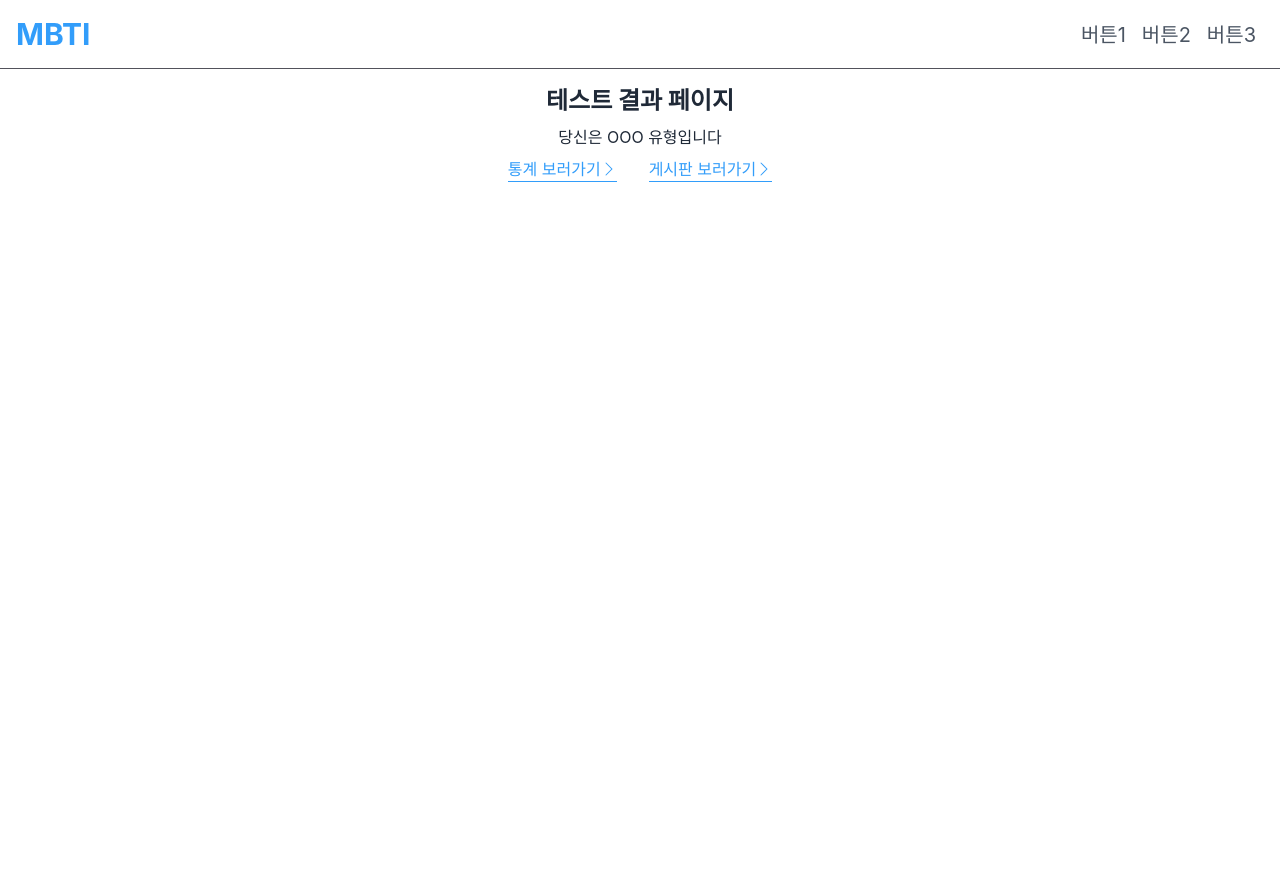
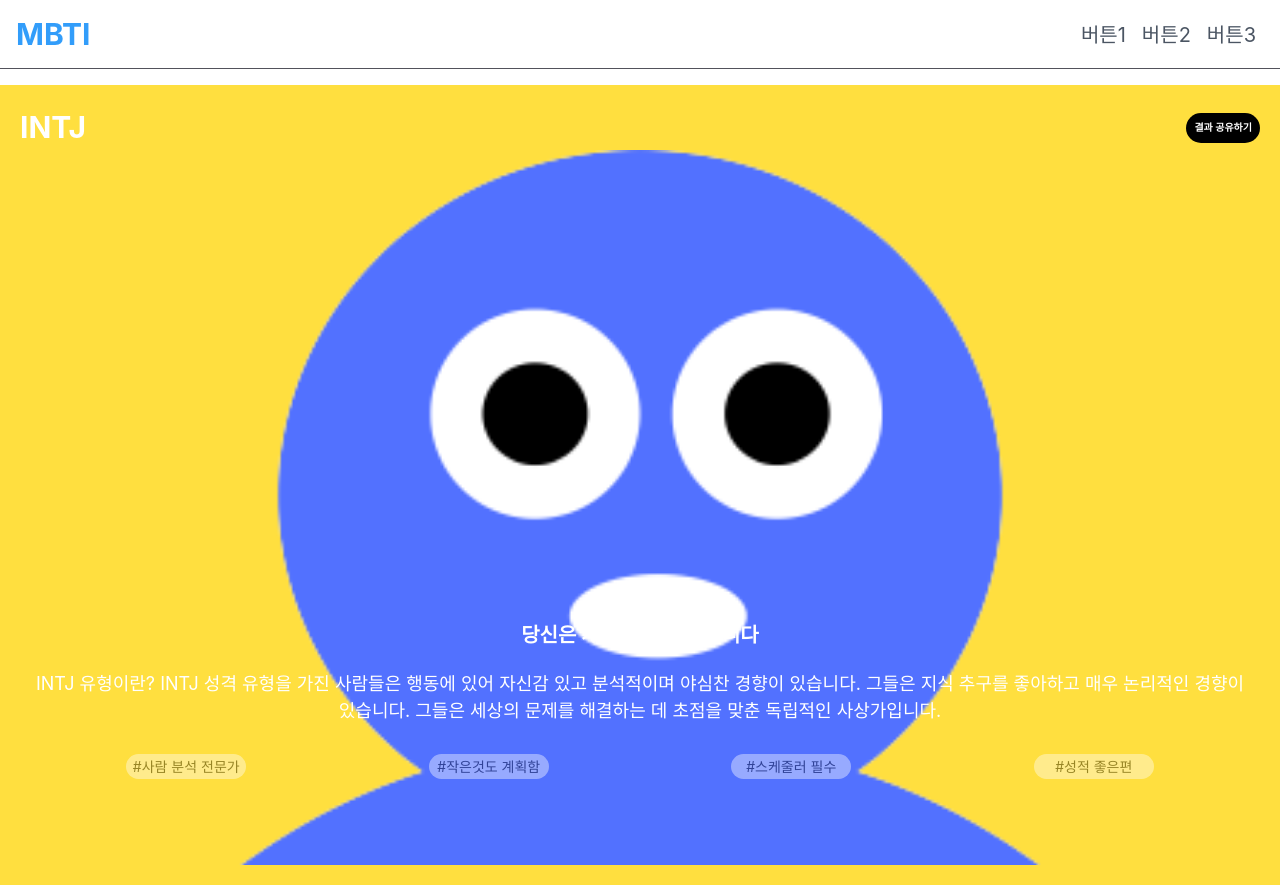
Before and after one commit to are-you-T/client, a React (Create React App) app: page /test/result in a window 1280 px wide. Before the commit the page ends 800 px from the top, so only its background shows below. Built offline with nearby package versions, Linux system fonts and the light colour scheme.

Commit message:
style: TestResult 페이지 result section 구조잡기 + 스타일링

```diff
--- /dev/null
+++ b/src/components/test-result/HashTag.module.css
@@ -0,0 +1,10 @@
+.tag{
+  border-radius: 1rem;
+  background-color: white;
+  opacity: 0.4;
+  color: black;
+  font-size: 14px;
+  width: 120px;
+  margin-top: 20px;
+  padding: 2px;
+}
--- /dev/null
+++ b/src/components/test-result/HashTag.tsx
@@ -0,0 +1,9 @@
+import React from 'react';
+import styles from './HashTag.module.css';
+
+//@ts-ignore
+export default function HashTag({text}) {
+  return (
+    <li className={styles.tag}>#{text}</li>
+  );
+}
--- /dev/null
+++ b/src/pages/TestResult.module.css
@@ -0,0 +1,65 @@
+.container{
+  display: flex;
+  flex-direction: column;
+  width: 100%;
+  height: 100vh;
+  background-color: #ffdf3f;
+  color: #ffffff;
+  padding: 20px;
+}
+
+.header{
+  display: flex;
+  justify-content: space-between;
+  align-items: center;
+}
+
+.mbti{
+  font-weight: bold;
+  font-size:30px;
+}
+
+.resultBtn{
+  background-color: #000000;
+  font-size: 10px;
+  font-weight: bold;
+  border-radius: 20px;
+  height: 30px;
+  padding: 0px 8px;
+  cursor: pointer;
+}
+
+.result{
+  height: 90vh;
+  display: flex;
+  flex-direction: column;
+  background-image: url('/public/img/character.png');
+  background-repeat: no-repeat;
+  background-size: cover;
+  background-position: top center;
+  position: relative;
+}
+
+.text{
+  position: absolute;
+  bottom: 12%;
+  text-align: center;
+  padding: 0px 15px;
+  font-size: 18px;
+}
+
+.textTitle{
+  font-size: 20px;
+  font-weight: bold;
+  margin-bottom: 20px;
+}
+
+.textContents{
+  margin-bottom: 10px;
+}
+
+.tags{
+  display: flex;
+  flex-wrap: wrap;
+  justify-content: space-around;
+}
--- a/src/pages/TestResult.tsx
+++ b/src/pages/TestResult.tsx
@@ -1,16 +1,26 @@
 import React from 'react';
-import { BsChevronRight } from 'react-icons/bs';
-import {Link} from 'react-router-dom';
+import HashTag from '../components/test-result/HashTag';
+import styles from './TestResult.module.css';
 
 export default function TestResult() {
   return (
-    <section className='flex flex-col items-center'>
-      <h3 className='text-2xl font-bold mb-2'>테스트 결과 페이지</h3>
-      <p>당신은 OOO 유형입니다</p>
-      <div className='flex my-2 space-x-8'>
-        <Link to='/stats' className='flex items-center text-brand border-b border-brand'>통계 보러가기<BsChevronRight/></Link>
-        <Link to='/bulletin' className='flex items-center text-brand border-b border-brand'>게시판 보러가기<BsChevronRight/></Link>
-      </div>
+    <section className={styles.container}>
+        <header className={styles.header}>
+          <h3 className={styles.mbti}>INTJ</h3>
+          <button className={styles.resultBtn}>결과 공유하기</button>
+        </header>
+        <section className={styles.result}>
+          <main className={styles.text}>
+            <h5 className={styles.textTitle}>당신은 계획적인 INTJ입니다</h5>
+            <div className={styles.textContents}>INTJ 유형이란? INTJ 성격 유형을 가진 사람들은 행동에 있어 자신감 있고 분석적이며 야심찬 경향이 있습니다. 그들은 지식 추구를 좋아하고 매우 논리적인 경향이 있습니다. 그들은 세상의 문제를 해결하는 데 초점을 맞춘 독립적인 사상가입니다.</div>
+            <ul className={styles.tags}>
+              <HashTag text='사람 분석 전문가'/>
+              <HashTag text='작은것도 계획함'/>
+              <HashTag text='스케줄러 필수'/>
+              <HashTag text='성적 좋은편'/>
+            </ul>
+          </main>
+        </section>
     </section>
   );
 }
```
Also changed, not shown: public/img/character.png (added).
